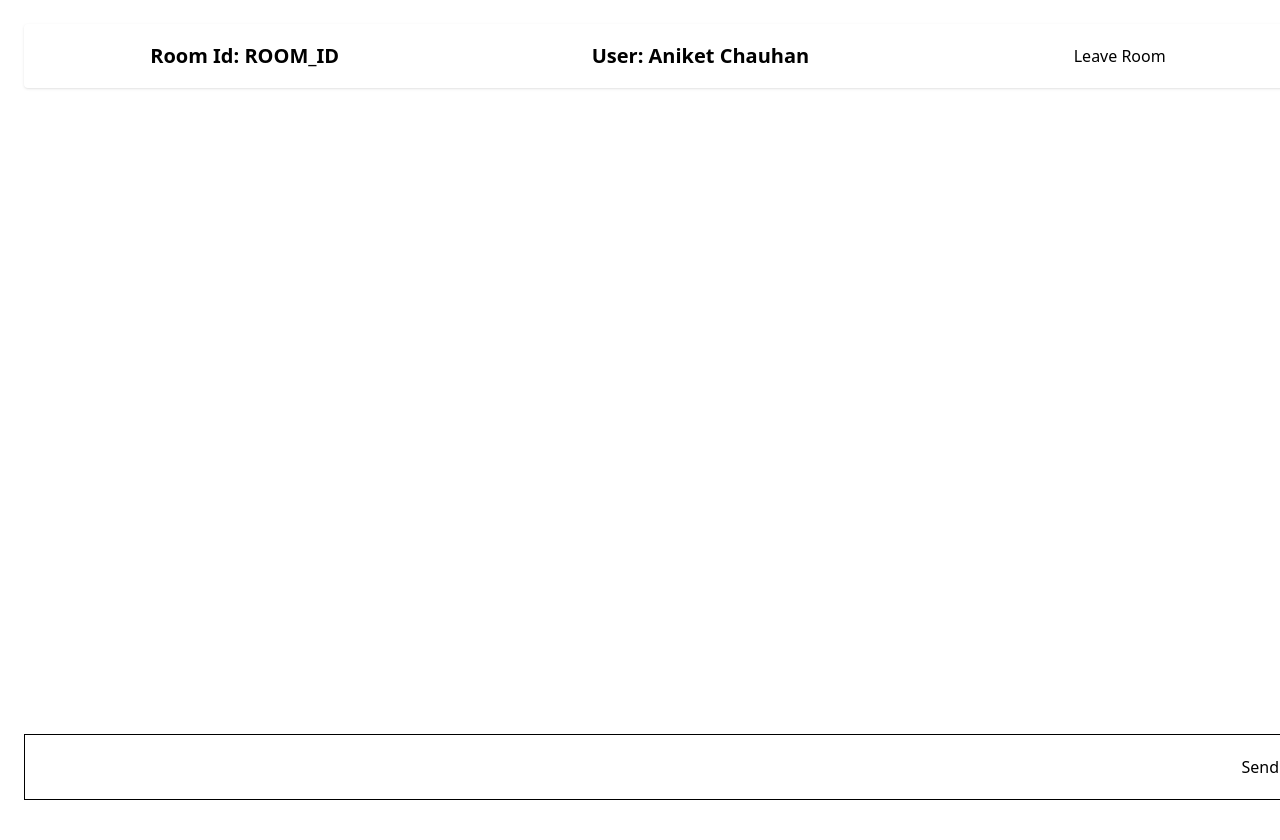
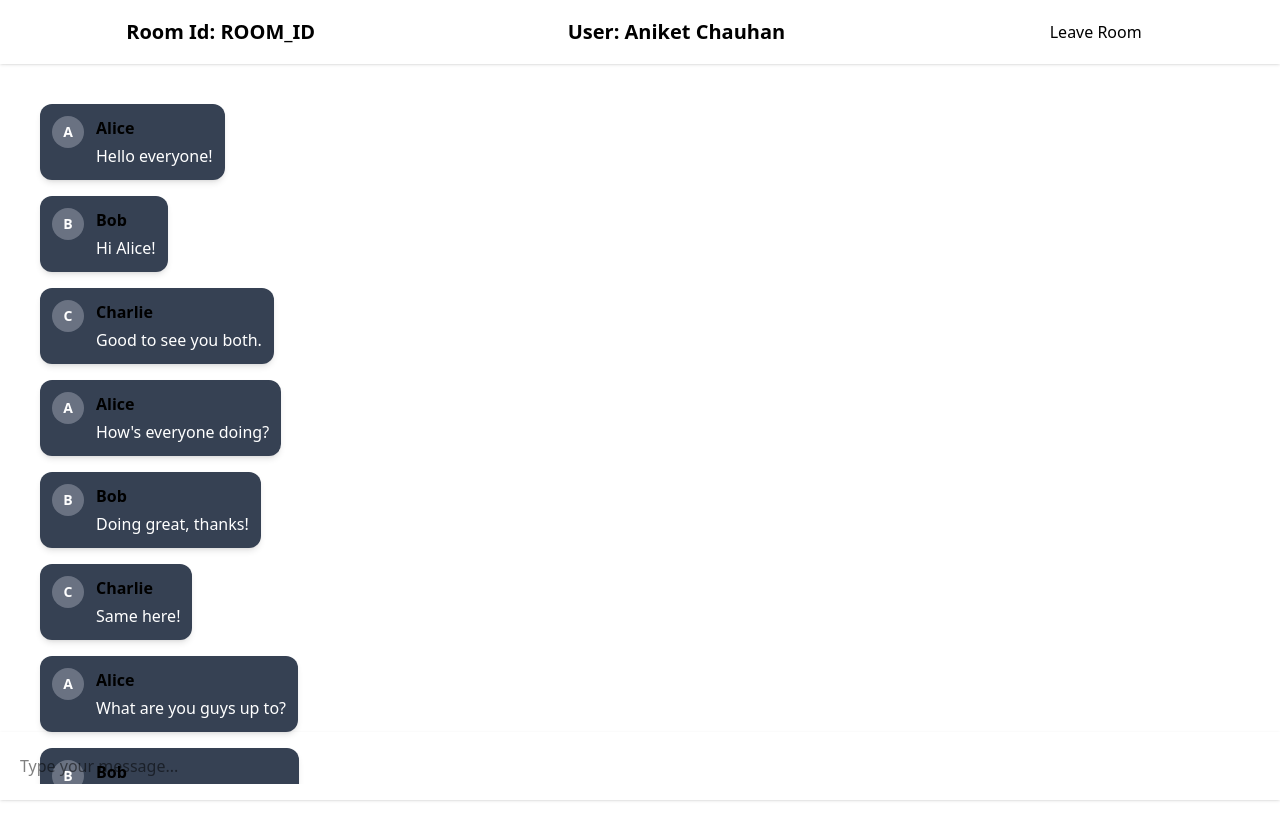
Before and after one commit to Aniket-nitian/ChatApp_SpringBoot, a React (Vite) app in the folder frontend/: page /chat in a window 1280 px wide. Shown: the top 840 px of the page. Before the commit the page ends 800 px from the top, so only its background shows below. Built offline with nearby package versions, Linux system fonts and the light colour scheme.

Commit message:
chat body and room created

```diff
--- a/frontend/package.json
+++ b/frontend/package.json
@@ -12,6 +12,7 @@
   "dependencies": {
     "@stomp/stompjs": "^7.2.1",
     "@tailwindcss/vite": "^4.1.14",
+    "lucide-react": "^0.545.0",
     "react": "^19.1.1",
     "react-dom": "^19.1.1",
     "react-hot-toast": "^2.6.0",
--- a/frontend/src/components/Chat.jsx
+++ b/frontend/src/components/Chat.jsx
@@ -1,26 +1,105 @@
+import { Send, Paperclip } from "lucide-react";
+import { useRef, useState } from "react";
+
 const Chat = () => {
+  const [messages, setMessages] = useState([
+    { sender: "Alice", content: "Hello everyone!" },
+    { sender: "Bob", content: "Hi Alice!" },
+    { sender: "Charlie", content: "Good to see you both." },
+    { sender: "Alice", content: "How's everyone doing?" },
+    { sender: "Bob", content: "Doing great, thanks!" },
+    { sender: "Charlie", content: "Same here!" },
+    { sender: "Alice", content: "What are you guys up to?" },
+    { sender: "Bob", content: "Just working on a project." },
+    { sender: "Charlie", content: "Thinking about going for a walk later." },
+    { sender: "Alice", content: "Sounds fun!" },
+    { sender: "Bob", content: "Maybe I'll join you." },
+    { sender: "Charlie", content: "The more the merrier!" },
+    { sender: "Alice", content: "Let's decide on a time." },
+    { sender: "Bob", content: "How about 5 PM?" },
+    { sender: "Charlie", content: "Works for me!" },
+    { sender: "Alice", content: "Perfect, see you then!" },
+  ]);
+  const [input, setInput] = useState("");
+  const [stompClient, setStompClient] = useState(null);
+  const inputRef = useRef(null);
+  const chatBoxRef = useRef(null);
+
   return (
-    <div>
-      {/* header */}
-      <header className="flex dark:border-gray-700  fixed w-full dark:bg-gray-900 py-3 shadow rounded justify-around items-center">
-        <div>
-          <h1 className="text-xl font-semibold">Room Id: ROOM_ID</h1>
-        </div>
-        <div>
-          <h1 className="text-xl font-semibold">User: Aniket Chauhan</h1>
-        </div>
-        <div>
-          <button className="dark:bg-red-500 dark:hover:bg-red-700 px-3 py-2 rounded">
-            Leave Room
-          </button>
-        </div>
+    <div className="dark:bg-gray-900 h-screen flex flex-col overflow-hidden">
+      {/* Header */}
+      <header className="flex justify-around items-center dark:bg-gray-600 py-3 shadow fixed top-0 left-0 right-0 z-10">
+        <h1 className="text-xl font-semibold">Room Id: ROOM_ID</h1>
+        <h1 className="text-xl font-semibold">User: Aniket Chauhan</h1>
+        <button className="dark:bg-red-500 dark:hover:bg-red-700 px-3 py-2 rounded">
+          Leave Room
+        </button>
       </header>
-      {/* chat body */}
-      <div></div>
-      {/* chat texter */}
-      <div className="border fixed bottom-0 w-full mx-auto dark:bg-gray-900 p-3 flex gap">
-        <input type="text" className="w-full" />
-        <button className="dark:bg-blue-500 dark:hover:bg-blue-700 px-3 py-2 rounded">
+
+      {/* Chat body */}
+      <div className="flex flex-col flex-1 mt-16 mb-10 overflow-y-auto p-4 space-y-4">
+        {messages.map((msg, index) => (
+          <div
+            key={index}
+            className={`flex ${
+              msg.sender === "User" ? "justify-end" : "justify-start"
+            }`}
+          >
+            <div
+              className={`flex max-w-lg p-3 rounded-xl shadow-md ${
+                msg.sender === "User"
+                  ? "bg-blue-500 text-white ml-10 flex-row-reverse"
+                  : "bg-gray-700 text-white mr-10"
+              } items-start`}
+            >
+              <div
+                className={`
+          w-8 h-8 rounded-full flex items-center justify-center font-bold text-sm flex-shrink-0
+          ${
+            msg.sender === "User"
+              ? "bg-blue-200 text-blue-800 ml-3"
+              : "bg-gray-500 text-white mr-3"
+          }
+        `}
+              >
+                {msg.sender.charAt(0).toUpperCase()}
+              </div>
+
+              <div className="flex-1 min-w-0">
+                {/* Sender Name: Made smaller and clearer, with conditional rendering */}
+                <strong
+                  className={`
+            text font-bold mb-1 block
+            ${msg.sender === "User" ? "text-blue-100 text-right" : "text-black"}
+          `}
+                >
+                  {msg.sender}
+                </strong>
+
+                {/* Message Content */}
+                <p className="whitespace-pre-wrap break-words">{msg.content}</p>
+              </div>
+            </div>
+          </div>
+        ))}
+      </div>
+
+      {/* Footer (chat input) */}
+      <div className="fixed bottom-0 left-0 right-0 dark:bg-gray-900 p-3 flex items-center gap-2 shadow z-10">
+        <input
+          type="text"
+          className="w-full p-2 rounded dark:bg-gray-800 focus:outline-none"
+          placeholder="Type your message..."
+        />
+
+        {/* Attach File Button */}
+        <button className="dark:bg-gray-700 dark:hover:bg-gray-600 p-3 rounded-full text-white">
+          <Paperclip size={20} />
+        </button>
+
+        {/* Send Button */}
+        <button className="flex items-center gap-2 dark:bg-blue-500 dark:hover:bg-blue-700 px-4 py-2 rounded text-white">
+          <Send size={18} className="rotate-45" />
           Send
         </button>
       </div>
```
Also changed, not shown: 1 other file (tests, documents, lock files or other folders).
